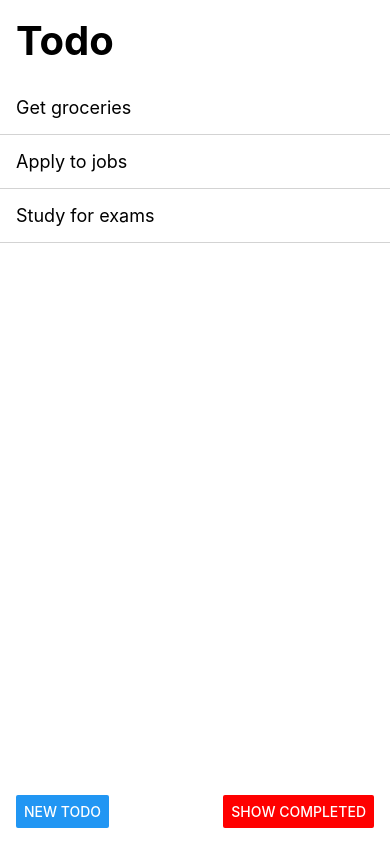
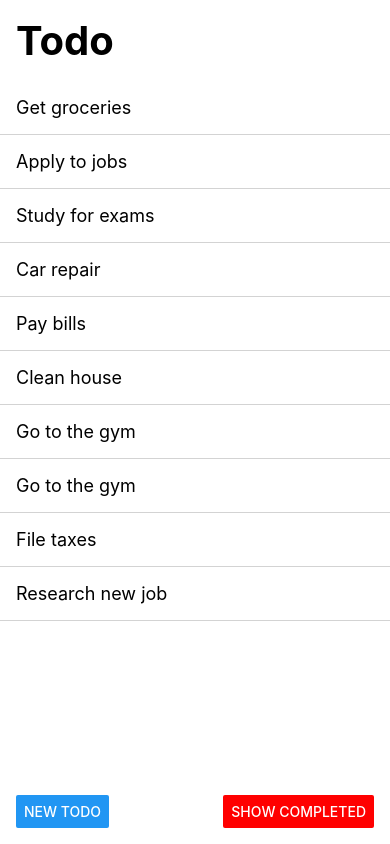
Before and after one commit to norbusonam/react-native-todo, a React Native app: screen / in a window 390 px wide. Built offline with nearby package versions, Linux system fonts and the light colour scheme.

Commit message:
turned todo list into state, initial data helper

```diff
--- a/App.tsx
+++ b/App.tsx
@@ -4,39 +4,17 @@ import Footer from './componenets/Footer';
 import Header from './componenets/Header';
 import TodoList from './componenets/TodoList';
 import { Todo } from './interfaces/Todo';
-
-
-const TodoItems: Todo[] = [
-  {
-    id: 'a',
-    title: 'Get groceries',
-    isCompleted: false,
-  },
-  {
-    id: 'b',
-    title: 'Finish homework',
-    isCompleted: true,
-  },
-  {
-    id: 'c',
-    title: 'Apply to jobs',
-    isCompleted: false,
-  },
-  {
-    id: 'd',
-    title: 'Study for exams',
-    isCompleted: false,
-  },
-]
+import { LongTodoList, ShortTodoList } from './data/InitialTodoLists';
 
 const App: React.FC = () => {
 
+  const [todos, setTodos] = useState(LongTodoList);
   const [isViewingCompleted, setIsViewingCompleted] = useState(false);
 
   const getTodosToDisplay = (): Todo[] => {
     return isViewingCompleted ?
-      TodoItems.filter((todo) => todo.isCompleted) :
-      TodoItems.filter((todo) => !todo.isCompleted)
+      todos.filter((todo) => todo.isCompleted) :
+      todos.filter((todo) => !todo.isCompleted)
   }
 
   const toggleIsViewingCompleted = () => {
--- /dev/null
+++ b/data/InitialTodoLists.tsx
@@ -0,0 +1,92 @@
+import { Todo } from "../interfaces/Todo";
+
+export const ShortTodoList: Todo[] = [
+  {
+    id: "a",
+    title: "Get groceries",
+    isCompleted: false,
+  },
+  {
+    id: "b",
+    title: "Finish homework",
+    isCompleted: true,
+  },
+  {
+    id: "c",
+    title: "Apply to jobs",
+    isCompleted: false,
+  },
+  {
+    id: "d",
+    title: "Study for exams",
+    isCompleted: false,
+  },
+];
+
+export const LongTodoList: Todo[] = [
+  {
+    id: "a",
+    title: "Get groceries",
+    isCompleted: false,
+  },
+  {
+    id: "b",
+    title: "Finish homework",
+    isCompleted: true,
+  },
+  {
+    id: "c",
+    title: "Apply to jobs",
+    isCompleted: false,
+  },
+  {
+    id: "d",
+    title: "Study for exams",
+    isCompleted: false,
+  },
+  {
+    id: "e",
+    title: "Car repair",
+    isCompleted: false,
+  },
+  {
+    id: "f",
+    title: "Pay bills",
+    isCompleted: false,
+  },
+  {
+    id: "g",
+    title: "Clean house",
+    isCompleted: false,
+  },
+  {
+    id: "h",
+    title: "Go to the gym",
+    isCompleted: false,
+  },
+  {
+    id: "i",
+    title: "Go to the gym",
+    isCompleted: false,
+  },
+  {
+    id: "j",
+    title: "File taxes",
+    isCompleted: false,
+  },
+  {
+    id: "k",
+    title: "Research new job",
+    isCompleted: false,
+  },
+  {
+    id: "l",
+    title: "Watch documentatry",
+    isCompleted: true,
+  },
+  {
+    id: "m",
+    title: "Go on a run",
+    isCompleted: true,
+  },
+];
```
